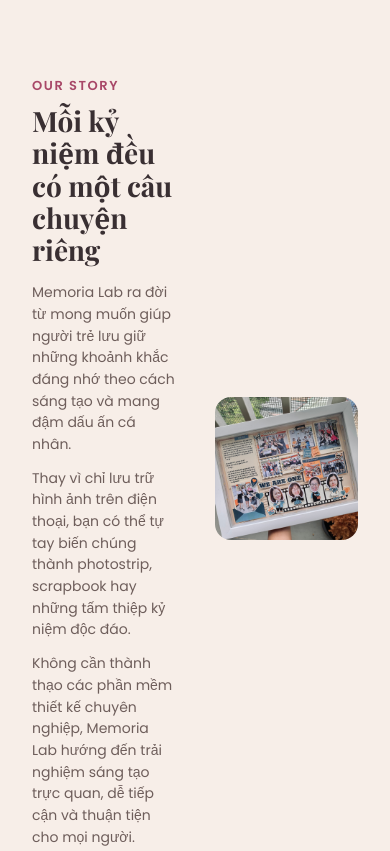
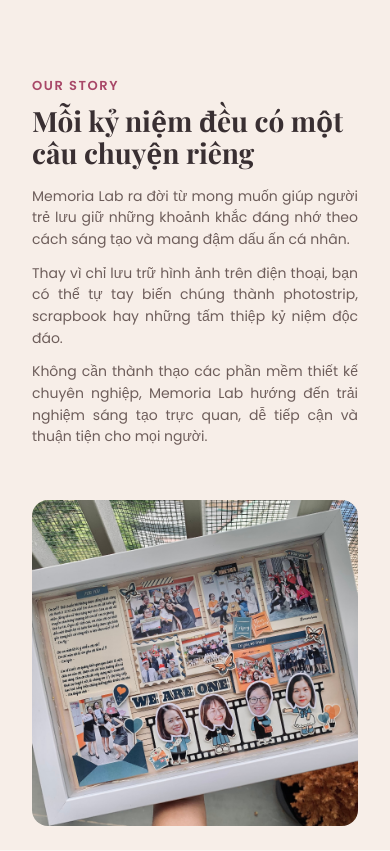
Before and after one commit to huytran31241023748-code/Memoria-Lab, a plain HTML site: page about.html in a window 390 px wide. Shown: the part 807-1658 px from the top of the page. Drawn offline with nearby package versions, Linux system fonts and the light colour scheme.

Commit message:
Update About.CSS
Add responsive styles for mobile view in about section

```diff
--- a/css/about.css
+++ b/css/about.css
@@ -483,3 +483,31 @@
   width: min(1200px, calc(100% - 64px));
   margin-inline: auto;
 }
+/* Responsive: điều chỉnh Our Story trên mobile */
+@media (max-width: 767px) {
+    .about-story__grid {
+        display: flex;
+        flex-direction: column;
+    }
+
+    .about-story__content {
+        order: 1;
+        width: 100%;
+    }
+
+    .about-story__content p:not(.eyebrow) {
+        text-align: justify;
+    }
+
+    .about-story__image {
+        order: 2;
+        width: 100%;
+        margin: 0 auto;
+    }
+
+    .about-story__image img {
+        display: block;
+        width: 100%;
+        height: auto;
+    }
+}
```
